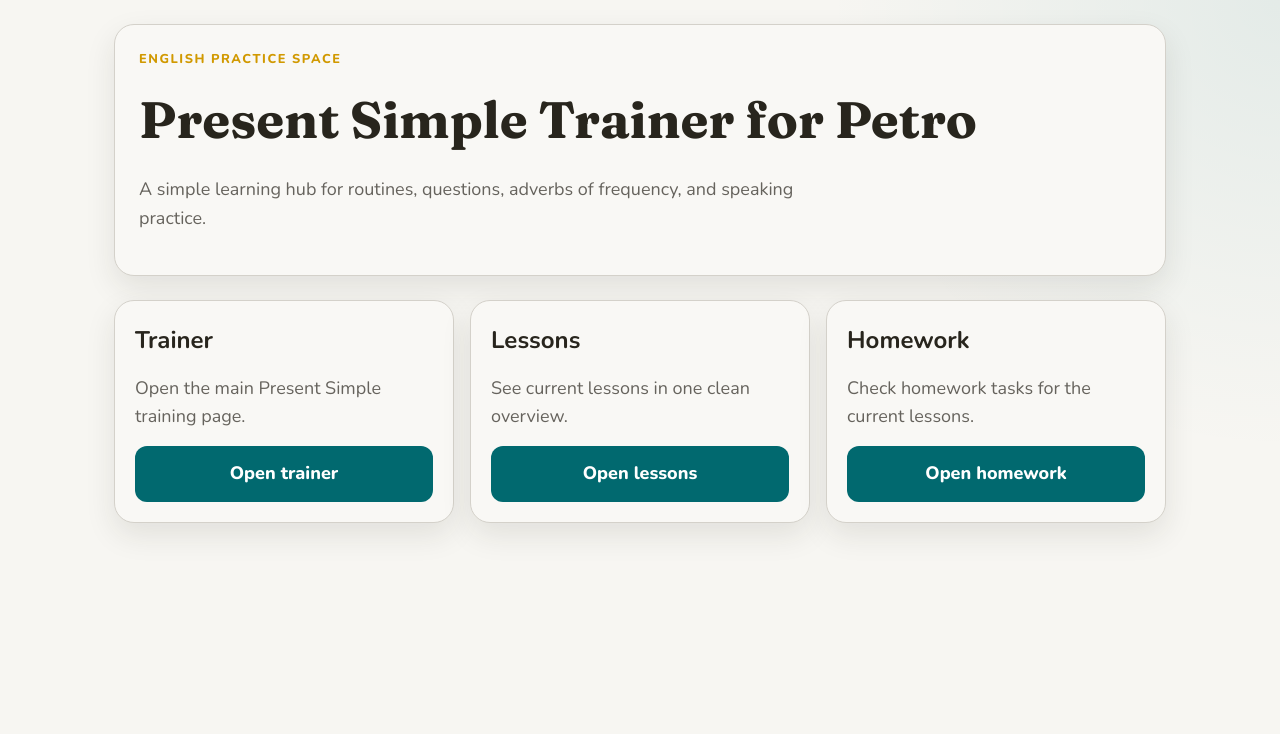
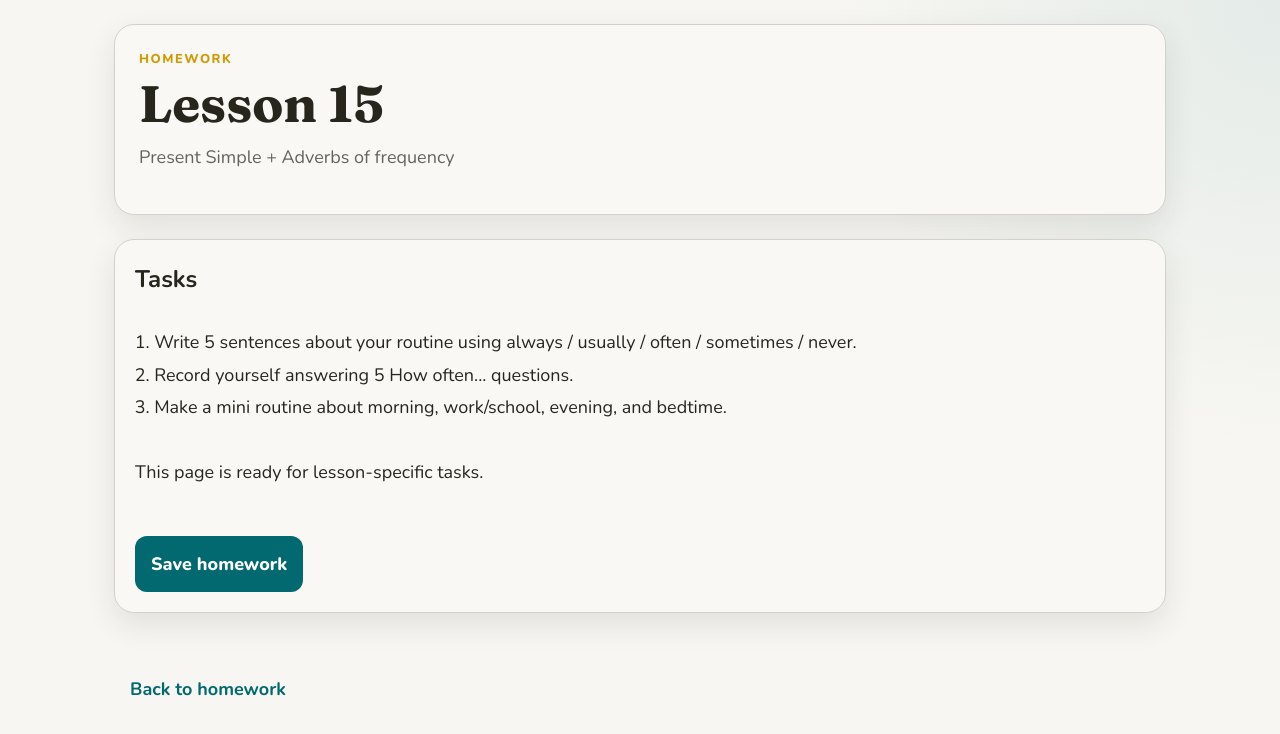
Before and after one commit to NatalinaMatioshko/english-simple-trainer, a React (Vite) app: page /homework/15 in a window 1280 px wide. Before the commit this address led to /. Shown: the top 734 px of the page. Built offline with nearby package versions, Linux system fonts and the light colour scheme.

Commit message:
add homework

```diff
--- a/src/app/App.tsx
+++ b/src/app/App.tsx
@@ -2,6 +2,7 @@ import { Navigate, Route, Routes } from "react-router-dom";
 import TrainerPage from "../pages/TrainerPage";
 import Lessons from "../pages/Lessons";
 import Homework from "../pages/Homework";
+import HomeworkLesson from "../pages/HomeworkLesson";
 import Lesson17 from "../pages/Lesson17";
 import Home from "../pages/Home";
 
@@ -14,6 +15,7 @@ export default function App() {
       <Route path="/lesson-16" element={<Navigate to="/trainer" replace />} />
       <Route path="/lesson-17" element={<Lesson17 />} />
       <Route path="/homework" element={<Homework />} />
+      <Route path="/homework/:id" element={<HomeworkLesson />} />
       <Route path="*" element={<Navigate to="/" replace />} />
     </Routes>
   );
--- a/src/pages/Homework.tsx
+++ b/src/pages/Homework.tsx
@@ -3,12 +3,12 @@ import "../styles/pages.css";
 
 const homeworkByLesson = [
   {
-    id: "15",
-    title: "Present Simple + Adverbs of frequency",
+    id: "17",
+    title: "Present Simple + Speaking Video",
     tasks: [
-      "Write 5 sentences about your routine using always / usually / often / sometimes / never.",
-      "Record yourself answering 5 How often... questions.",
-      "Make a mini routine about morning, work/school, evening, and bedtime.",
+      "Writing — 'My Daily Routine'",
+      "Reading test on test-english.com",
+      "Quiz in the app: complete Lesson17Quiz until Correct",
     ],
   },
   {
@@ -21,12 +21,12 @@ const homeworkByLesson = [
     ],
   },
   {
-    id: "17",
-    title: "Present Simple + Speaking Video",
+    id: "15",
+    title: "Present Simple + Adverbs of frequency",
     tasks: [
-      "Watch the video and repeat the questions aloud.",
-      "Make 3 short answers about your routine.",
-      "Record one minute of speaking about your day.",
+      "Write 5 sentences about your routine using always / usually / often / sometimes / never.",
+      "Record yourself answering 5 How often... questions.",
+      "Make a mini routine about morning, work/school, evening, and bedtime.",
     ],
   },
 ];
@@ -38,13 +38,18 @@ export default function Homework() {
         <p className="page-kicker">Practice</p>
         <h1>Homework</h1>
         <p className="page-subtitle">
-          Extra practice tasks for the current lessons.
+          Click a lesson card to open the homework page and complete tasks
+          there.
         </p>
       </header>
 
       <section className="homework-list">
         {homeworkByLesson.map((lesson) => (
-          <article className="panel homework-card" key={lesson.id}>
+          <Link
+            to={`/homework/${lesson.id}`}
+            className="panel homework-card homework-card-link"
+            key={lesson.id}
+          >
             <h2>Lesson {lesson.id}</h2>
             <p className="lesson-topic">{lesson.title}</p>
 
@@ -53,7 +58,9 @@ export default function Homework() {
                 <li key={task}>{task}</li>
               ))}
             </ol>
-          </article>
+
+            <span className="homework-open">Open homework</span>
+          </Link>
         ))}
       </section>
 
--- /dev/null
+++ b/src/pages/HomeworkLesson.tsx
@@ -0,0 +1,175 @@
+import { useMemo, useState } from "react";
+import { Link, useParams } from "react-router-dom";
+import "../styles/pages.css";
+
+type HomeworkData = {
+  writing: string;
+  testDone: boolean;
+  quizDone: boolean;
+};
+
+const homeworkInfo: Record<string, { title: string; tasks: string[] }> = {
+  "17": {
+    title: "Present Simple + Speaking Video",
+    tasks: [
+      "Writing — 'My Daily Routine'",
+      "Reading test on test-english.com",
+      "Quiz in the app: complete Lesson17Quiz until Correct",
+    ],
+  },
+  "16": {
+    title: "Present Simple Practice",
+    tasks: [
+      "Write 5 do/does questions about your routine.",
+      "Give short answers to each question.",
+      "Make 3 questions about your family or friends.",
+    ],
+  },
+  "15": {
+    title: "Present Simple + Adverbs of frequency",
+    tasks: [
+      "Write 5 sentences about your routine using always / usually / often / sometimes / never.",
+      "Record yourself answering 5 How often... questions.",
+      "Make a mini routine about morning, work/school, evening, and bedtime.",
+    ],
+  },
+};
+
+const defaultHomework: HomeworkData = {
+  writing: "",
+  testDone: false,
+  quizDone: false,
+};
+
+const getStorageKey = (id: string) => `homework-${id}`;
+
+const readHomework = (id: string): HomeworkData => {
+  const raw = localStorage.getItem(getStorageKey(id));
+  if (!raw) return defaultHomework;
+
+  try {
+    return JSON.parse(raw) as HomeworkData;
+  } catch {
+    return defaultHomework;
+  }
+};
+
+export default function HomeworkLesson() {
+  const { id } = useParams();
+  const lessonId = id ?? "";
+  const lesson = homeworkInfo[lessonId];
+  const storageKey = useMemo(() => getStorageKey(lessonId), [lessonId]);
+
+  const initialData = readHomework(lessonId);
+
+  const [writing, setWriting] = useState(() => initialData.writing);
+  const [testDone, setTestDone] = useState(() => initialData.testDone);
+  const [quizDone, setQuizDone] = useState(() => initialData.quizDone);
+  const [saved, setSaved] = useState(false);
+
+  const handleSave = () => {
+    const data: HomeworkData = {
+      writing,
+      testDone,
+      quizDone,
+    };
+
+    localStorage.setItem(storageKey, JSON.stringify(data));
+    setSaved(true);
+  };
+
+  if (!lesson) {
+    return (
+      <div className="page-shell">
+        <header className="page-hero panel">
+          <h1>Homework not found</h1>
+          <p className="page-subtitle">This homework page does not exist.</p>
+        </header>
+
+        <Link className="back-link" to="/homework">
+          Back to homework
+        </Link>
+      </div>
+    );
+  }
+
+  return (
+    <div className="page-shell">
+      <header className="page-hero panel">
+        <p className="page-kicker">Homework</p>
+        <h1>Lesson {lessonId}</h1>
+        <p className="page-subtitle">{lesson.title}</p>
+      </header>
+
+      <section className="panel homework-detail">
+        <h2>Tasks</h2>
+
+        <ol className="homework-steps">
+          {lesson.tasks.map((task) => (
+            <li key={task}>{task}</li>
+          ))}
+        </ol>
+
+        {lessonId === "17" && (
+          <div className="homework-fields">
+            <label className="homework-field">
+              <span>Writing — My Daily Routine</span>
+              <textarea
+                value={writing}
+                onChange={(e) => setWriting(e.target.value)}
+                placeholder="Write 7–10 sentences about your daily routine..."
+                rows={10}
+              />
+            </label>
+
+            <label className="homework-check">
+              <input
+                type="checkbox"
+                checked={testDone}
+                onChange={(e) => setTestDone(e.target.checked)}
+              />
+              <span>
+                I completed the test on test-english.com and sent a screenshot.
+              </span>
+            </label>
+
+            <label className="homework-check">
+              <input
+                type="checkbox"
+                checked={quizDone}
+                onChange={(e) => setQuizDone(e.target.checked)}
+              />
+              <span>
+                I completed all 8 questions in Lesson17Quiz until Correct.
+              </span>
+            </label>
+          </div>
+        )}
+
+        {lessonId !== "17" && (
+          <div className="homework-note">
+            <p>This page is ready for lesson-specific tasks.</p>
+          </div>
+        )}
+
+        <div className="homework-actions">
+          <button
+            className="action-btn primary"
+            onClick={handleSave}
+            type="button"
+          >
+            Save homework
+          </button>
+
+          {saved && <span className="homework-saved">Saved</span>}
+        </div>
+      </section>
+
+      <div style={{ marginTop: "1.5rem" }}>
+        <Link className="back-link" to="/homework">
+          Back to homework
+        </Link>
+      </div>
+    </div>
+  );
+}
--- a/src/styles/pages.css
+++ b/src/styles/pages.css
@@ -151,3 +151,76 @@
     grid-template-columns: 1fr;
   }
 }
+/* HomeworkLesson */
+.homework-card-link {
+  display: block;
+  text-decoration: none;
+  color: inherit;
+  transition:
+    transform 0.2s ease,
+    box-shadow 0.2s ease;
+}
+
+.homework-card-link:hover {
+  transform: translateY(-2px);
+}
+
+.homework-open {
+  display: inline-block;
+  margin-top: 1rem;
+  font-weight: 700;
+  color: var(--color-primary);
+}
+
+.homework-detail {
+  display: grid;
+  gap: 1rem;
+}
+
+.homework-fields {
+  display: grid;
+  gap: 1rem;
+  margin-top: 1rem;
+}
+
+.homework-field {
+  display: grid;
+  gap: 0.5rem;
+  font-weight: 700;
+}
+
+.homework-field textarea {
+  width: 100%;
+  min-height: 180px;
+  padding: 1rem;
+  border-radius: 14px;
+  border: 1px solid var(--color-border);
+  font: inherit;
+  resize: vertical;
+}
+
+.homework-check {
+  display: flex;
+  align-items: flex-start;
+  gap: 0.75rem;
+  font-weight: 600;
+}
+
+.homework-actions {
+  display: flex;
+  align-items: center;
+  gap: 1rem;
+  margin-top: 1rem;
+}
+
+.homework-saved {
+  font-weight: 700;
+  color: green;
+}
+
+.back-link {
+  display: inline-block;
+  text-decoration: none;
+  font-weight: 700;
+  color: var(--color-primary);
+}
```
